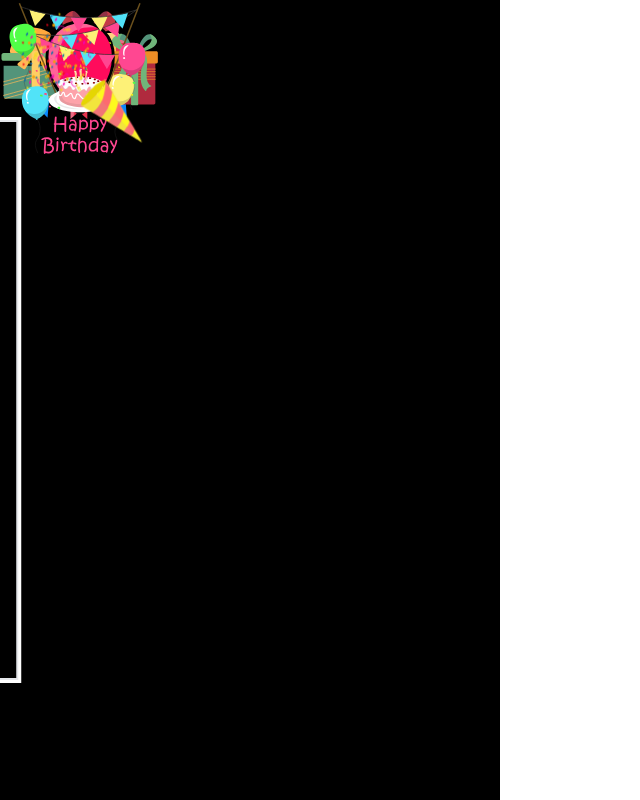
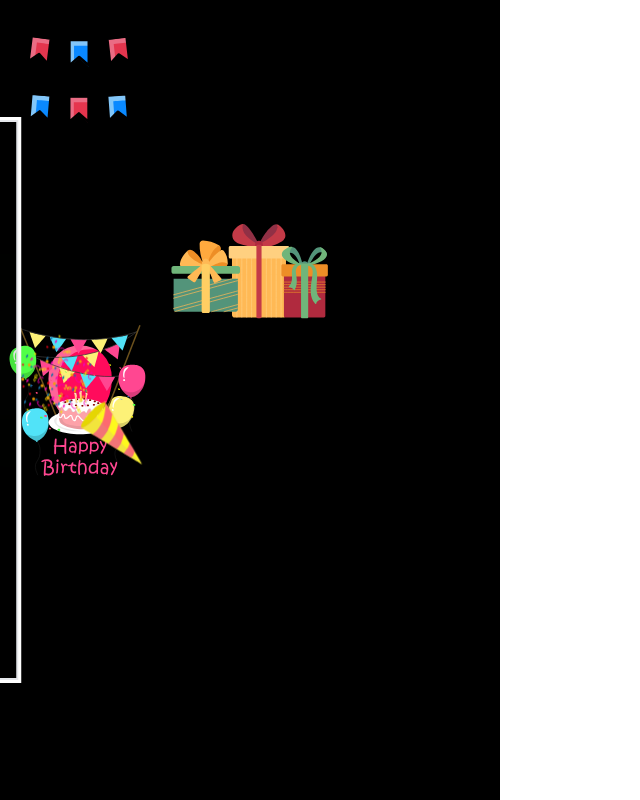
Before and after one commit to MohamedBechirMejri/lab, a Next.js app: page /happy-birthday/1 in a window 1280 px wide. Shown: the whole page, without its empty margins (0-640 px from the left). Built offline with nearby package versions, Linux system fonts and the light colour scheme.

Commit message:
tweak size

```diff
--- a/app/happy-birthday/[name]/(PartyStuff)/Confetti.tsx
+++ b/app/happy-birthday/[name]/(PartyStuff)/Confetti.tsx
@@ -4,7 +4,7 @@ const Confetti = ({ className }: { className?: string }) => {
   return (
     <Player
       src={"/lottiefiles/76411-confetti-effects-lottie-animation.json"}
-      className={"absolute w-40 " + className}
+      className={" w-40 " + className}
       autoplay
       loop
     />
--- a/app/happy-birthday/[name]/(PartyStuff)/Gifts.tsx
+++ b/app/happy-birthday/[name]/(PartyStuff)/Gifts.tsx
@@ -4,9 +4,7 @@ const Gifts = ({ className }: { className?: string }) => {
   return (
     <Player
       src={"/lottiefiles/89021-jumping-gift-boxes.json"}
-      className={
-        "absolute w-40 " + className
-      }
+      className={" w-40 " + className}
       autoplay
       loop
     />
```
